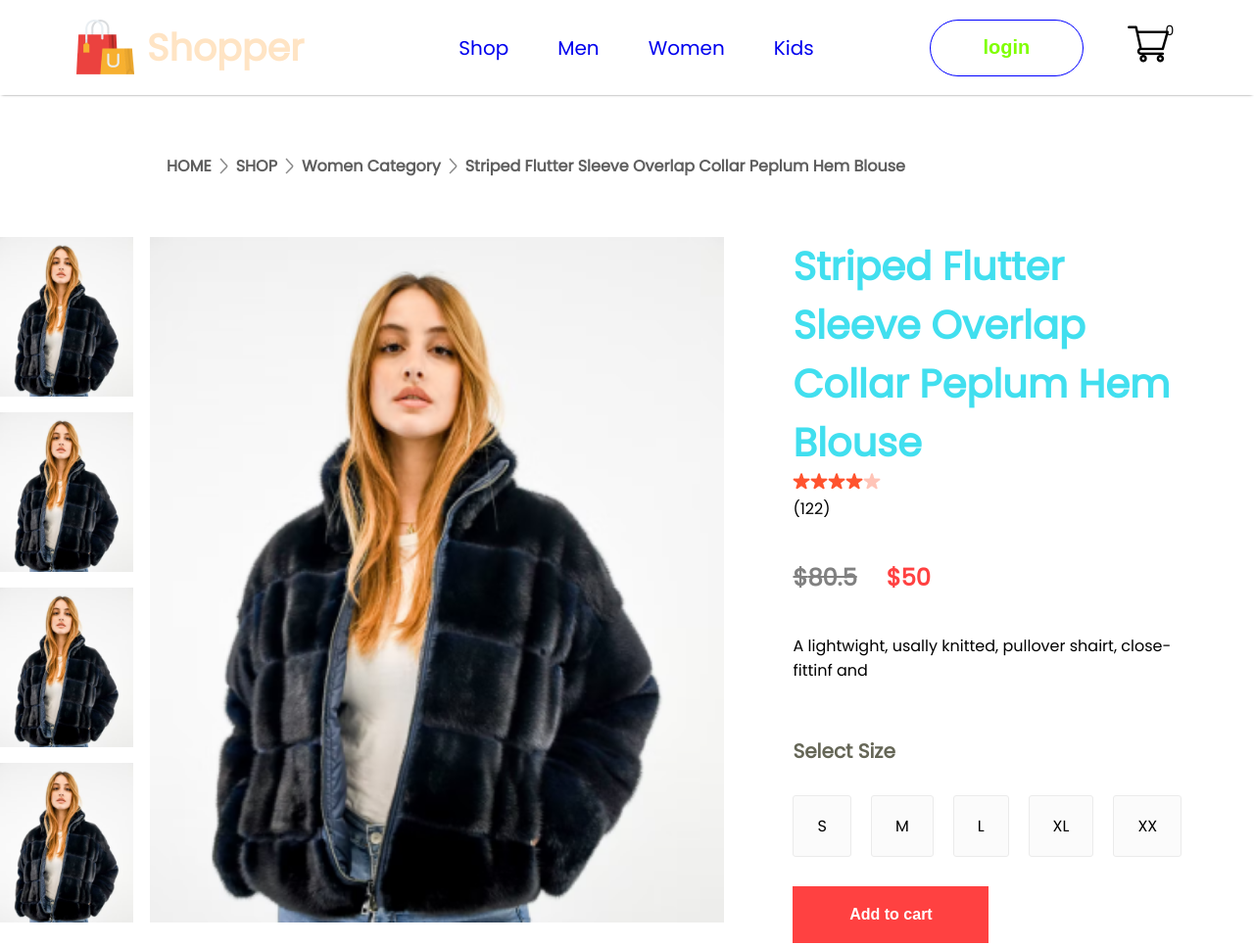
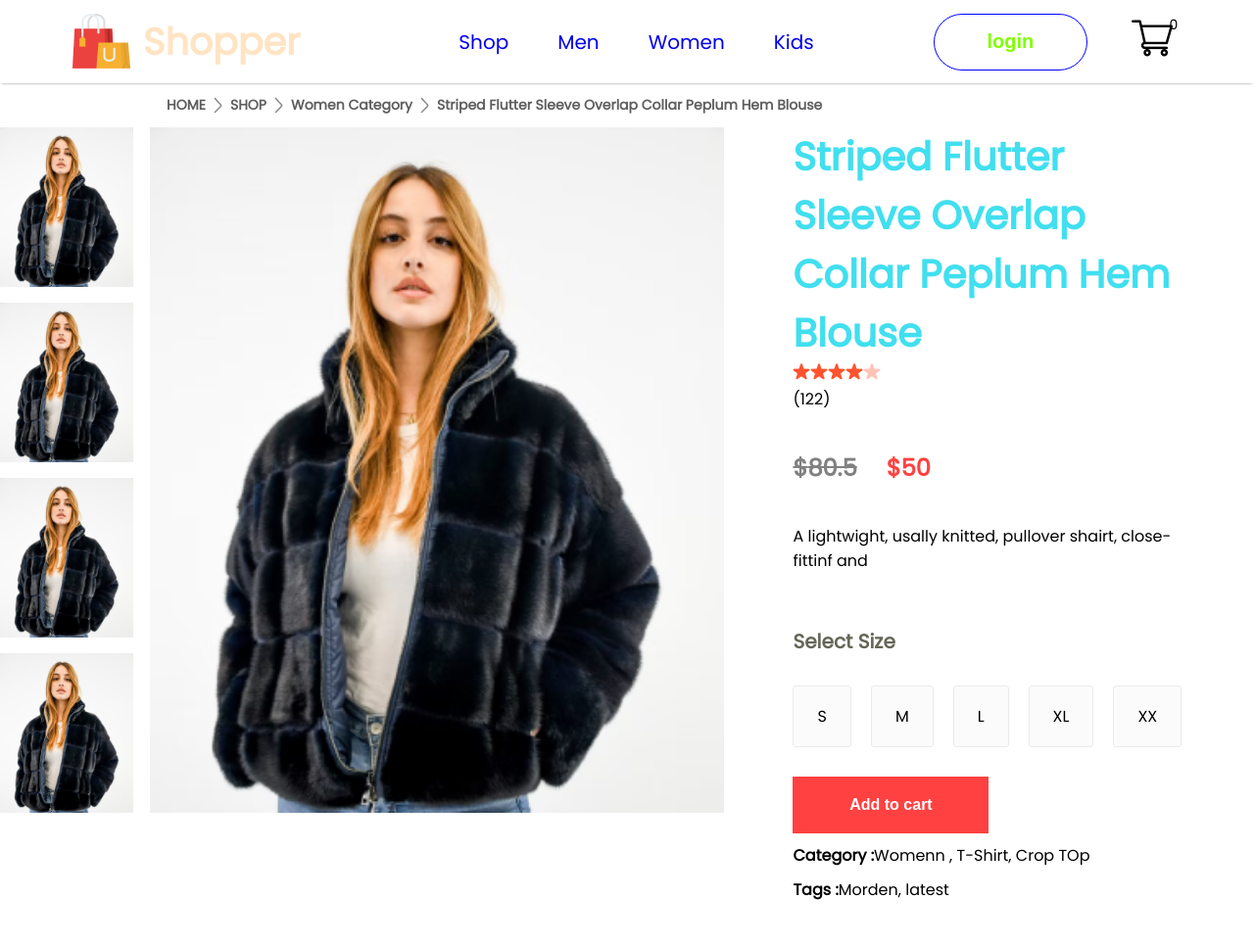
Before and after one commit to akshybhosale/myshop, a React app: page /product/1 in a window 1280 px wide. Shown: the top 966 px of the page at 98% size. Built offline with nearby package versions, Linux system fonts and the light colour scheme.

Commit message:
changes are added

```diff
--- a/src/Components/Breadcrumbs/Breadcrum.css
+++ b/src/Components/Breadcrumbs/Breadcrum.css
@@ -3,8 +3,8 @@
     align-items: center;
     gap: 8px;
     color: #5e5e5e;
-    font-size: 16px;
+    font-size: 14px;
     font-weight: 600;
-    margin: 60px 170px;
+    margin: 12px 170px;
     text-transform: capitalize;
 }
--- a/src/Components/Navbar/Navbar.css
+++ b/src/Components/Navbar/Navbar.css
@@ -1,7 +1,7 @@
 .navbar{
     display: flex;
     justify-content: space-around;
-    padding: 16px;
+    padding: 10px;
     box-shadow: 0 1px 3px -2px black;
 }
 .nav-logo{
--- a/src/Pages/Shop.js
+++ b/src/Pages/Shop.js
@@ -12,9 +12,9 @@ function Shop(product) {
 
       <Breadcrum product={product} />
       <Hero />
+      <NewCollections />
+      <Offer />
       <Popular />
-      <Offer />
-      <NewCollections />
       <NewsLetter />
     </div>
   );
```
